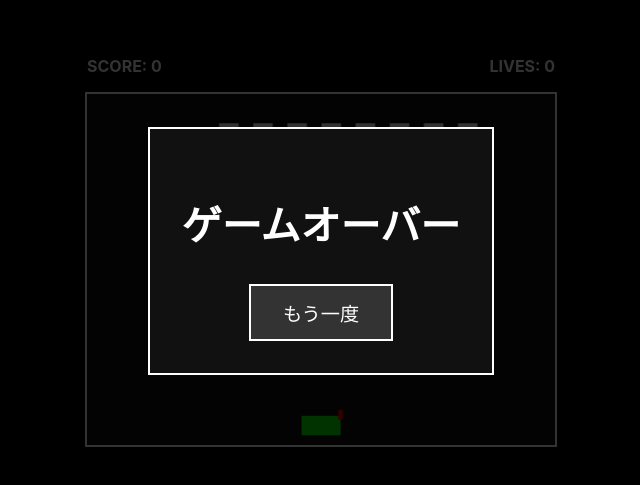
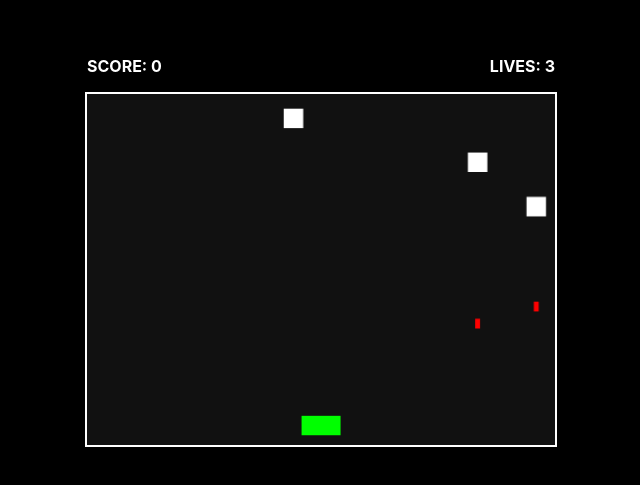
Before and after one commit to bayashi705/bayashi705.github.io, a plain HTML site: page index.html in a window 1280 px wide. Shown: the part 149-634 px from the top of the page, without its empty margins (319-959 px from the left). Drawn offline with Linux system fonts and the light colour scheme.

Commit message:
Update index.html

```diff
--- a/index.html
+++ b/index.html
@@ -31,7 +31,7 @@
             flex-direction: column;
             align-items: center;
             width: 100%;
-            max-width: 500px; /* 横長のゲームなので少し広めに */
+            max-width: 500px;
             padding: 1rem;
             box-sizing: border-box;
         }
@@ -53,17 +53,16 @@
             display: block;
         }
 
-        /* ★★★ 修正点: スマホ用操作ボタンのスタイル改善 ★★★ */
         .mobile-controls {
-            display: none; /* デフォルトでは非表示 */
+            display: none;
             width: 100%;
             margin-top: 1rem;
             justify-content: space-between;
         }
 
         .mobile-controls button {
-            width: 100px; /* ボタンを大きくする */
-            height: 70px;  /* ボタンを大きくする */
+            width: 100px;
+            height: 70px;
             font-size: 2.5rem;
             background-color: #333;
             border: 2px solid #fff;
@@ -73,13 +72,11 @@
             transition: transform 0.1s, background-color 0.1s;
         }
 
-        /* 押したときの見た目を変更 */
         .mobile-controls button:active {
             background-color: #555;
             transform: scale(0.95);
         }
 
-        /* スマホでのみ表示 */
         @media (hover: none) and (pointer: coarse) {
             .mobile-controls {
                 display: flex;
@@ -183,13 +180,10 @@
 
     // インベーダー
     let invaders = [];
-    const invaderGrid = { rows: 4, cols: 8 };
     const invaderSize = 20;
-    const invaderSpacing = 15;
-    let invaderDirection = 1;
     let invaderSpeed = 0.5;
-    const invaderDropDistance = 10;
-    const invaderFireChance = 0.002;
+    const invaderFireChance = 0.005; // 敵の弾の発射頻度
+    let invaderSpawnInterval; // 敵の出現間隔を管理するタイマー
 
     // 操作キー
     const keys = {
@@ -210,33 +204,36 @@
         player.y = canvas.height - player.height - 10;
 
         invaders = [];
-        for (let r = 0; r < invaderGrid.rows; r++) {
-            for (let c = 0; c < invaderGrid.cols; c++) {
-                invaders.push({
-                    x: c * (invaderSize + invaderSpacing) + 30,
-                    y: r * (invaderSize + invaderSpacing) + 30,
-                    width: invaderSize,
-                    height: invaderSize,
-                    color: 'white',
-                });
-            }
-        }
-        invaderDirection = 1;
         invaderSpeed = 0.5;
-
         bullets.length = 0;
 
         gameOverModal.style.display = 'none';
         updateUI();
+
         if (animationFrameId) cancelAnimationFrame(animationFrameId);
+        if (invaderSpawnInterval) clearInterval(invaderSpawnInterval);
+
+        // ★★★ 修正点: 1.5秒ごとに出現させる ★★★
+        invaderSpawnInterval = setInterval(spawnInvader, 1500);
         gameLoop();
+    }
+
+    // ★★★ 追加: 敵を生成する関数 ★★★
+    function spawnInvader() {
+        if (gameOver) return;
+        invaders.push({
+            x: Math.random() * (canvas.width - invaderSize),
+            y: 0, // 画面の上部から出現
+            width: invaderSize,
+            height: invaderSize,
+            color: 'white',
+        });
     }
 
     // --- イベントリスナー ---
     document.addEventListener('keydown', (e) => { if(keys[e.code] !== undefined) keys[e.code] = true; });
     document.addEventListener('keyup', (e) => { if(keys[e.code] !== undefined) keys[e.code] = false; });
 
-    // ★★★ 修正点: モバイル操作のロジックを改善 ★★★
     function fireBullet() {
         if (playerFireCooldown > 0) return;
         bullets.push({
@@ -251,7 +248,6 @@
         playerFireCooldown = bulletCooldown;
     }
 
-    // 移動ボタン（押している間だけ動く）
     leftBtn.addEventListener('touchstart', (e) => { e.preventDefault(); keys.ArrowLeft = true; });
     leftBtn.addEventListener('touchend', () => { keys.ArrowLeft = false; });
     leftBtn.addEventListener('touchcancel', () => { keys.ArrowLeft = false; });
@@ -260,7 +256,6 @@
     rightBtn.addEventListener('touchend', () => { keys.ArrowRight = false; });
     rightBtn.addEventListener('touchcancel', () => { keys.ArrowRight = false; });
 
-    // 射撃ボタン（タップで発射）
     fireBtn.addEventListener('touchstart', (e) => {
         e.preventDefault();
         fireBullet();
@@ -273,7 +268,6 @@
         if (keys.ArrowRight && player.x < canvas.width - player.width) {
             player.x += player.speed;
         }
-        // PCのスペースキーでの射撃
         if (keys.Space) {
             fireBullet();
         }
@@ -300,12 +294,17 @@
             }
         }
 
-        let wallHit = false;
-        invaders.forEach(invader => {
-            invader.x += invaderDirection * invaderSpeed;
-            if (invader.x <= 0 || invader.x >= canvas.width - invader.width) {
-                wallHit = true;
+        // ★★★ 修正点: 敵がまっすぐ下に移動するロジック ★★★
+        for (let i = invaders.length - 1; i >= 0; i--) {
+            const invader = invaders[i];
+            invader.y += invaderSpeed; // 下に移動
+
+            // 画面外に出たら消す
+            if (invader.y > canvas.height) {
+                invaders.splice(i, 1);
             }
+
+            // 敵の弾の発射
             if (Math.random() < invaderFireChance) {
                 bullets.push({
                     x: invader.x + invader.width / 2 - 2.5,
@@ -317,11 +316,6 @@
                     team: 'invader'
                 });
             }
-        });
-
-        if (wallHit) {
-            invaderDirection *= -1;
-            invaders.forEach(invader => invader.y += invaderDropDistance);
         }
     }
 
@@ -354,7 +348,13 @@
                         invaders.splice(j, 1);
                         score += 10;
                         updateUI();
-                        if (invaders.length % 8 === 0) invaderSpeed += 0.1;
+                        // スコアに応じて難易度上昇
+                        if (score > 0 && score % 100 === 0) {
+                             invaderSpeed += 0.1;
+                             // 出現間隔を短くする
+                             clearInterval(invaderSpawnInterval);
+                             invaderSpawnInterval = setInterval(spawnInvader, 1500 - score);
+                        }
                         break;
                     }
                 }
@@ -373,12 +373,13 @@
         }
 
         invaders.forEach(invader => {
-            if (isColliding(invader, player) || invader.y > player.y) {
+            if (isColliding(invader, player) || invader.y + invader.height > player.y) {
                  endGame(false);
             }
         });
 
-        if (invaders.length === 0) {
+        // ★★★ 修正点: 勝利条件のチェック ★★★
+        if (score >= 500) {
             endGame(true);
         }
     }
@@ -398,13 +399,13 @@
     function endGame(isWin) {
         gameOver = true;
         cancelAnimationFrame(animationFrameId);
+        clearInterval(invaderSpawnInterval); // 敵の出現を停止
         modalTitle.textContent = isWin ? '勝利！' : 'ゲームオーバー';
         gameOverModal.style.display = 'flex';
     }
 
     restartButton.addEventListener('click', init);
 
-    // ゲーム開始
     init();
 
 </script>
```
